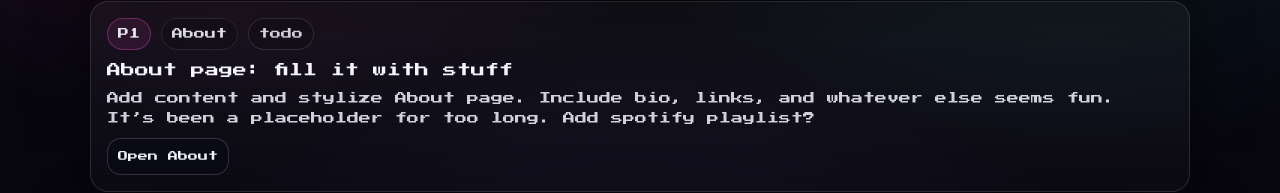
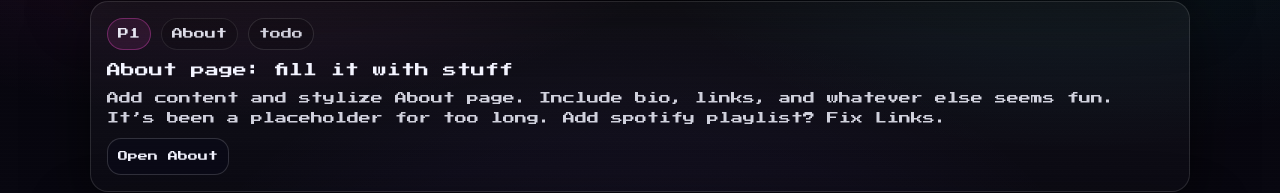
Before and after one commit to rccolamachine/project-site, a Next.js app: page /todo in a window 1280 px wide. Shown: the part 278-471 px from the top of the page. Built offline with nearby package versions, Linux system fonts and the light colour scheme.

Commit message:
more to-do notes

```diff
--- a/app/todo/page.js
+++ b/app/todo/page.js
@@ -52,7 +52,7 @@ const ITEMS = [
     priority: "P1",
     status: "todo",
     notes:
-      "Add content and stylize About page. Include bio, links, and whatever else seems fun. It’s been a placeholder for too long. Add spotify playlist?",
+      "Add content and stylize About page. Include bio, links, and whatever else seems fun. It’s been a placeholder for too long. Add spotify playlist? Fix Links.",
     links: [{ label: "Open About", href: "/about" }],
   },
   {
```
